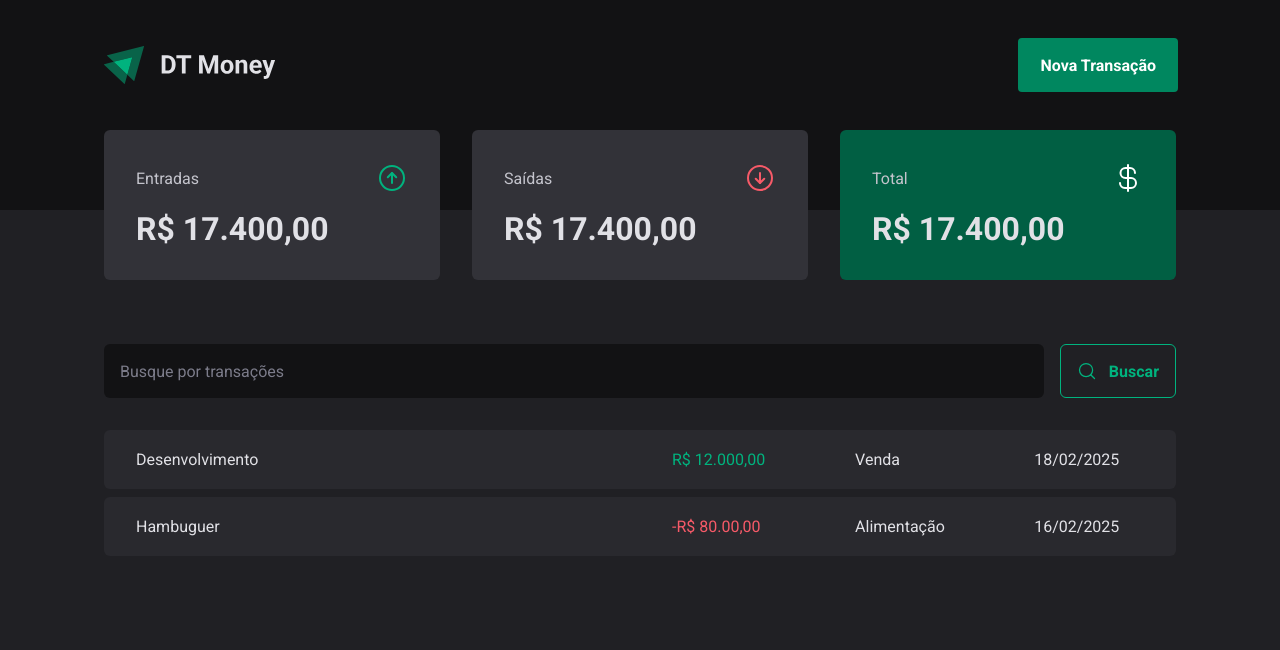
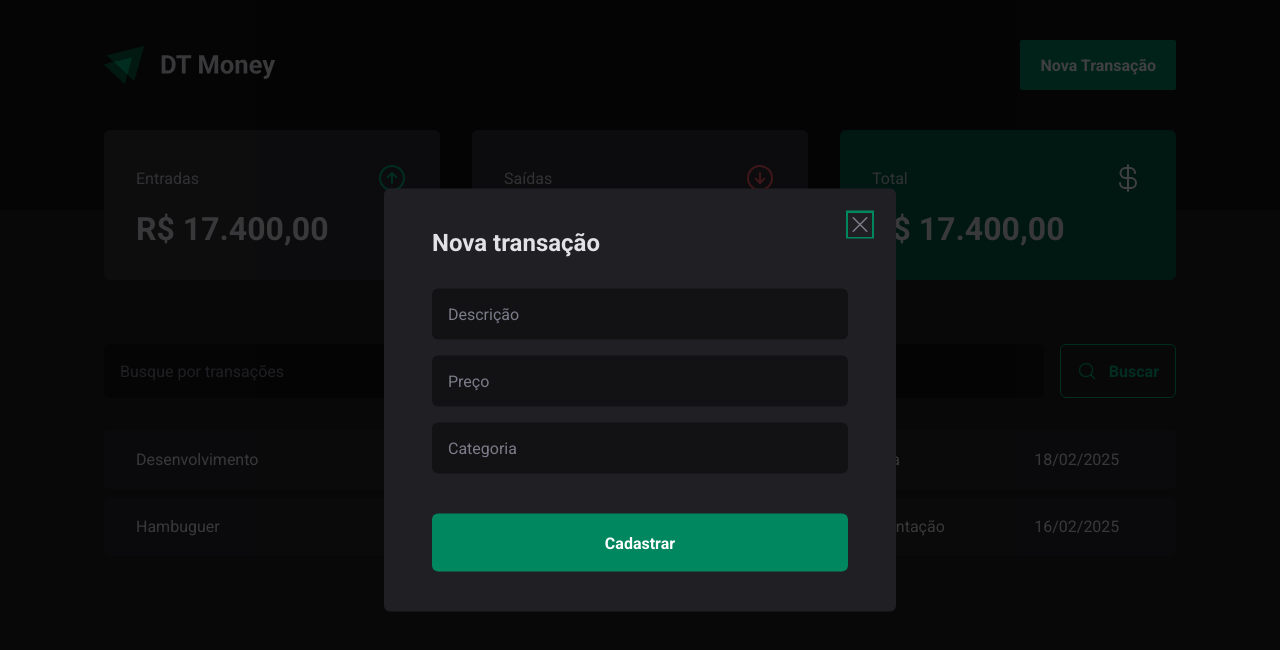
Before and after one commit to GerardoRodrigues/dt-money, a React (Vite) app: page / in a window 1280 px wide. Both pictures are taken after a click on the button "Nova Transação". Shown: the top 650 px of the page. Built offline with nearby package versions, Linux system fonts and the light colour scheme.

Commit message:
modal de nova transacao

```diff
--- a/package.json
+++ b/package.json
@@ -10,6 +10,7 @@
     "preview": "vite preview"
   },
   "dependencies": {
+    "@radix-ui/react-dialog": "^1.1.6",
     "phosphor-react": "^1.4.1",
     "react": "^19.0.0",
     "react-dom": "^19.0.0",
--- a/src/components/Header/index.tsx
+++ b/src/components/Header/index.tsx
@@ -1,13 +1,21 @@
 import { HeaderContainer, HeaderContent, NewTransactionButton } from "./styles";
+import * as Dialog from '@radix-ui/react-dialog'
 
 import logo from "../../assets/logo.svg";
+import { NewTransactionModal } from "../NewTransactionModal";
 
 export function Header() {
     return (
         <HeaderContainer>
             <HeaderContent>
                 <img src={logo} alt="" />
-                <NewTransactionButton>Nova Transação</NewTransactionButton>
+                <Dialog.Root>
+                    <Dialog.Trigger asChild>
+                        <NewTransactionButton>Nova Transação</NewTransactionButton>
+                    </Dialog.Trigger>
+
+                    <NewTransactionModal />
+                </Dialog.Root>
             </HeaderContent>
         </HeaderContainer>
     )
--- /dev/null
+++ b/src/components/NewTransactionModal/index.tsx
@@ -0,0 +1,30 @@
+import * as Dialog from '@radix-ui/react-dialog'
+import { CloseButotn, Content, Overlay } from './styles'
+import { X } from 'phosphor-react'
+
+export function NewTransactionModal() {
+    return(
+        <Dialog.Portal>
+            <Overlay />
+
+            <Content>
+               <Dialog.Title>Nova transação</Dialog.Title>
+
+                <CloseButotn>
+                    <X size={24} />
+                </CloseButotn>
+
+                <form action="">
+                    <input type="text" placeholder='Descrição' required />
+                    <input type="number" placeholder='Preço' required />
+                    <input type="text" placeholder='Categoria' required />
+
+                    <button type='submit'>
+                        Cadastrar
+                    </button>
+                </form>
+
+            </Content>
+        </Dialog.Portal>
+    )
+}
--- /dev/null
+++ b/src/components/NewTransactionModal/styles.ts
@@ -0,0 +1,70 @@
+import * as Dialog from '@radix-ui/react-dialog'
+import { styled } from "styled-components";
+
+export const Overlay = styled(Dialog.Overlay)`
+    position: fixed;
+    width: 100vw;
+    height: 100vh;
+    inset: 0;
+    background: rgba(0, 0, 0, 0.75);
+`;
+
+export const Content = styled(Dialog.Content)`
+    min-width: 32rem;
+    border-radius: 6px;
+    padding: 2.5rem 3rem;
+    background: ${prosps => prosps.theme['gray-800']};
+
+    position: fixed;
+    top: 50%;
+    left: 50%;
+    transform: translate(-50%, -50%);
+
+    form {
+        margin-top: 2rem;
+
+        display: flex;
+        flex-direction: column;
+        gap: 1rem;
+
+        input {
+            border-radius: 6px;
+            border: 0;
+            background: ${prosps => prosps.theme['gray-900']};
+            color: ${prosps => prosps.theme['gray-300']};
+            padding: 1rem;
+
+            &::placeholder {
+                color: ${prosps => prosps.theme['gray-500']};
+            }
+        }
+
+        button[type="submit"] {
+            height: 58px;
+            border: 0;
+            background: ${prosps => prosps.theme['green-500']};
+            color: ${prosps => prosps.theme['white']};
+            font-weight: bold;
+            padding: 0 1.25rem;
+            border-radius: 6px;
+            margin-top: 1.5rem;
+            cursor: pointer;
+
+            &:hover {
+                background: ${prosps => prosps.theme['green-700']};
+                transition: background-color 0.2s;
+            }
+        }
+    }
+`;
+
+export const CloseButotn = styled(Dialog.Close)`
+    position: absolute;
+    background: transparent;
+    border: 0;
+    top: 1.5rem;
+    right: 1.5rem;
+    line-height: 0;
+    cursor: pointer;
+    color: ${prosps => prosps.theme['gray-500']};
+`;
```
Also changed, not shown: 1 other file (tests, documents, lock files or other folders).
